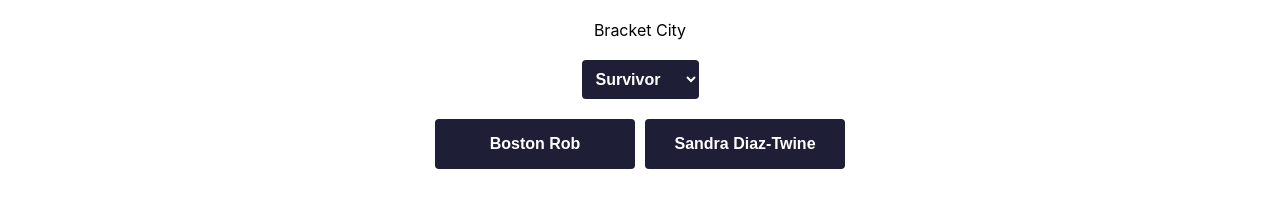
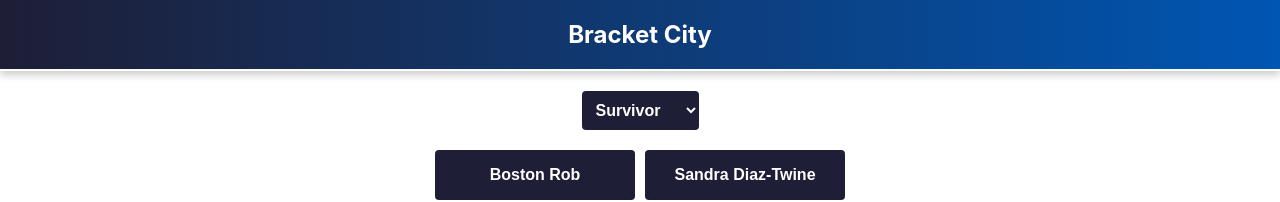
Before and after one commit to jkj527/bracketcity, a React (Create React App) app: page / in a window 1280 px wide. Shown: the top 202 px of the page. Built offline with nearby package versions, Linux system fonts and the light colour scheme.

Commit message:
navbar style

```diff
--- a/src/App.css
+++ b/src/App.css
@@ -1,6 +1,5 @@
 .App {
   text-align: center;
-  margin-top: 20px;
 }
 
 .App-logo {
--- a/src/components/NavBar.tsx
+++ b/src/components/NavBar.tsx
@@ -1,8 +1,11 @@
 import React from "react";
+import '../styles/NavBar.css';
 
-const NavBar = () => {
+const NavBar: React.FC = () => {
     return (
-        <div>Bracket City</div>
+        <div className="navbar">
+            Bracket City
+        </div>
     );
 }
 
--- /dev/null
+++ b/src/styles/NavBar.css
@@ -0,0 +1,10 @@
+.navbar {
+    background: linear-gradient(90deg, rgba(30, 30, 54, 1) 0%, rgba(0, 86, 179, 1) 100%);
+    color: #fff;
+    padding: 20px;
+    text-align: center;
+    font-size: 24px;
+    font-weight: bold;
+    border-bottom: 2px solid #fff;
+    box-shadow: 0 4px 8px rgba(0, 0, 0, 0.2);
+}
```
